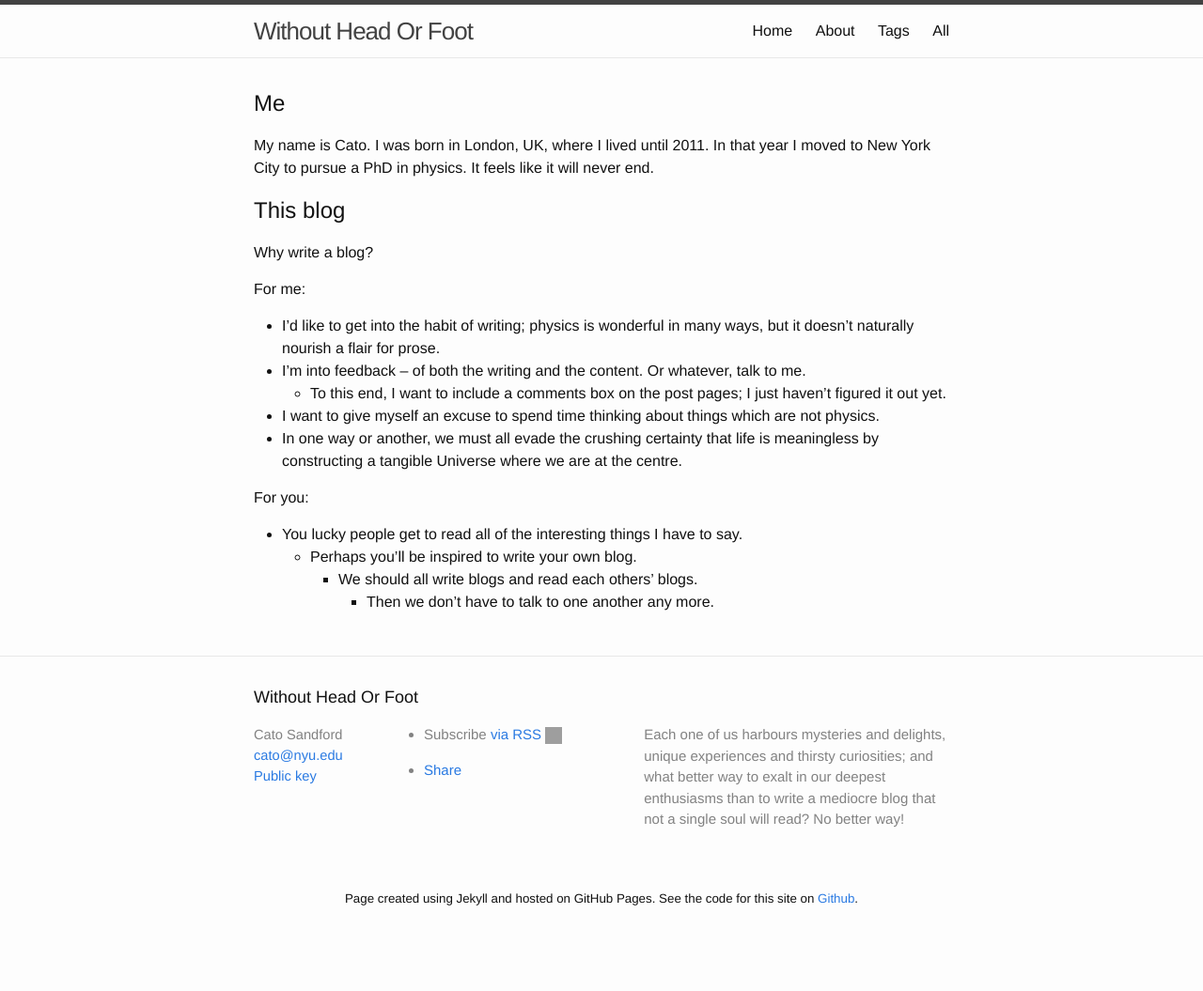
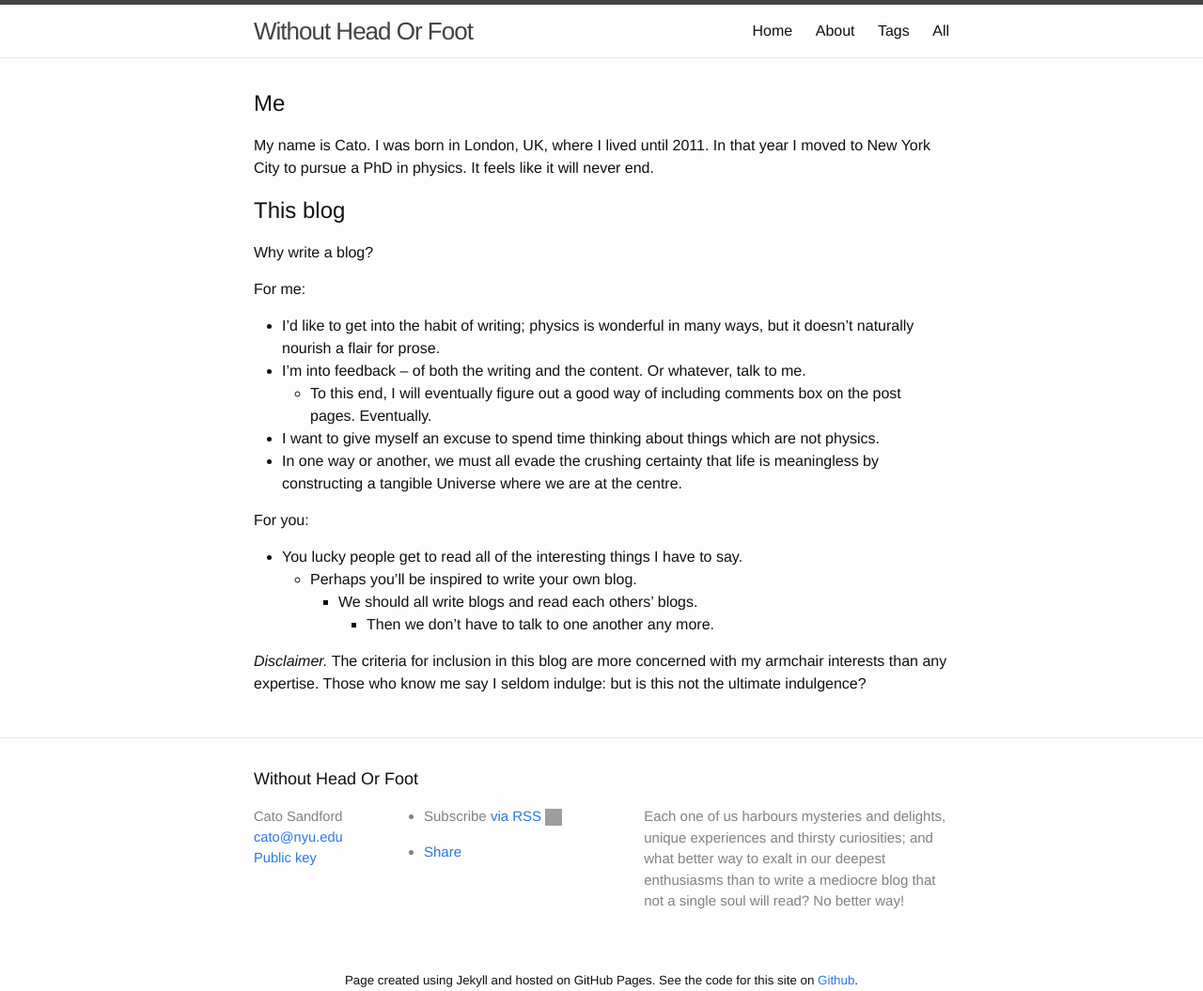
Before and after one commit to Allium/WithoutHeadOrFoot, a Jekyll site: the page built from about.md, in a window 1280 px wide. Shown: the whole page at 94% size. Built offline with Jekyll 4.4.1, drawn with Linux system fonts in a browser that asks for light colours; comment, search, counter and statistics services are not loaded; before the commit the page ends 968 px from its top, so only the background shows below that; grey boxes are pictures that could not be loaded.

Commit message:
About update

```diff
--- a/about.md
+++ b/about.md
@@ -17,7 +17,7 @@ For me:
 
 - I'd like to get into the habit of writing; physics is wonderful in many ways, but it doesn't naturally nourish a flair for prose.
 - I'm into feedback -- of both the writing and the content. Or whatever, talk to me.
-  + To this end, I want to include a comments box on the post pages; I just haven't figured it out yet.
+  + To this end, I will eventually figure out a good way of including comments box on the post pages. Eventually.
 - I want to give myself an excuse to spend time thinking about things which are not physics.
 - In one way or another, we must all evade the crushing certainty that life is meaningless by constructing a tangible Universe where we are at the centre.
 
@@ -27,3 +27,6 @@ For you:
   - Perhaps you'll be inspired to write your own blog.
     - We should all write blogs and read each others' blogs.
       - Then we don't have to talk to one another any more.
+
+
+*Disclaimer.* The criteria for inclusion in this blog are more concerned with my armchair interests than any expertise. Those who know me say I seldom indulge: but is this not the ultimate indulgence?
```
